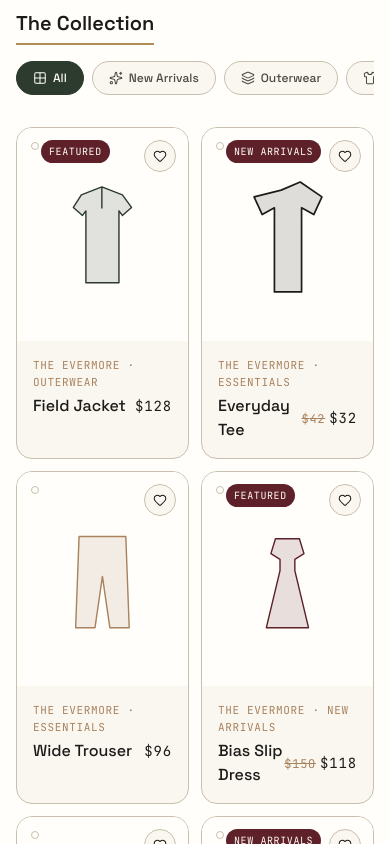
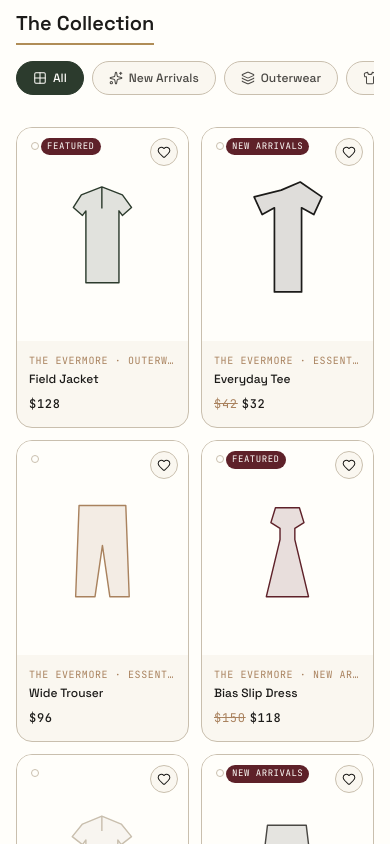
Before and after one commit to janindudesilva/Evermore, a React (Vite) app: page / in a window 390 px wide. Shown: the part 1040-1884 px from the top of the page. Built offline with nearby package versions, Linux system fonts and the light colour scheme.

Commit message:
Mobile view fixed

```diff
--- a/src/components/ProductCard.jsx
+++ b/src/components/ProductCard.jsx
@@ -11,12 +11,13 @@ export default function ProductCard({ product }) {
       <div className="relative aspect-[4/5] bg-paper flex items-center justify-center">
         <button
           onClick={(e) => e.preventDefault()}
-          className="absolute top-3 right-3 z-10 w-8 h-8 rounded-full bg-card border border-line flex items-center justify-center hover:text-wine transition-colors"
+          className="absolute top-2.5 right-2.5 sm:top-3 sm:right-3 z-10 w-7 h-7 sm:w-8 sm:h-8 rounded-full bg-card border border-line flex items-center justify-center hover:text-wine transition-colors shrink-0"
+          aria-label="Wishlist"
         >
           <Heart size={14} strokeWidth={1.75} />
         </button>
         {product.tag && (
-          <span className="absolute top-3 left-6 z-10 font-mono-label text-[10px] uppercase bg-wine text-paper px-2 py-1 rounded-full">
+          <span className="absolute top-2.5 sm:top-3 left-6 z-10 font-mono-label text-[9px] sm:text-[10px] uppercase bg-wine text-paper px-1.5 py-0.5 sm:px-2 sm:py-1 rounded-full max-w-[calc(100%-4.2rem)] truncate">
             {product.tag}
           </span>
         )}
@@ -26,19 +27,19 @@ export default function ProductCard({ product }) {
           className="w-2/3 h-2/3 group-hover:scale-105 transition-transform duration-300"
         />
       </div>
-      <div className="p-4">
-        <p className="font-mono-label text-[11px] uppercase text-muted mb-1">
+      <div className="p-3 sm:p-4">
+        <p className="font-mono-label text-[10px] sm:text-[11px] uppercase text-muted mb-1 truncate">
           THE EVERMORE · {product.line}
         </p>
-        <div className="flex items-center justify-between">
-          <p className="font-medium">{product.name}</p>
-          <div className="text-right">
+        <div className="flex flex-col sm:flex-row sm:items-center justify-between gap-1 sm:gap-2">
+          <p className="font-medium text-xs sm:text-sm leading-tight text-ink">{product.name}</p>
+          <div className="text-left sm:text-right shrink-0">
             {product.compareAt && (
               <span className="text-xs text-muted line-through mr-1 font-mono-label">
                 ${product.compareAt}
               </span>
             )}
-            <span className="font-mono-label text-sm">${product.price}</span>
+            <span className="font-mono-label text-xs sm:text-sm font-medium">${product.price}</span>
           </div>
         </div>
       </div>
--- a/src/pages/ProductDetail.jsx
+++ b/src/pages/ProductDetail.jsx
@@ -40,7 +40,7 @@ export default function ProductDetail() {
       <div className="grid md:grid-cols-2 gap-8 md:gap-10">
         <div className="tag-notch relative aspect-square rounded-3xl bg-card border border-line flex items-center justify-center">
           {product.tag && (
-            <span className="absolute top-4 left-7 font-mono-label text-[10px] uppercase bg-wine text-paper px-2.5 py-1 rounded-full">
+            <span className="absolute top-4 left-7 font-mono-label text-[9px] sm:text-[10px] uppercase bg-wine text-paper px-2 sm:px-2.5 py-1 rounded-full max-w-[calc(100%-3rem)] truncate">
               {product.tag}
             </span>
           )}
```
